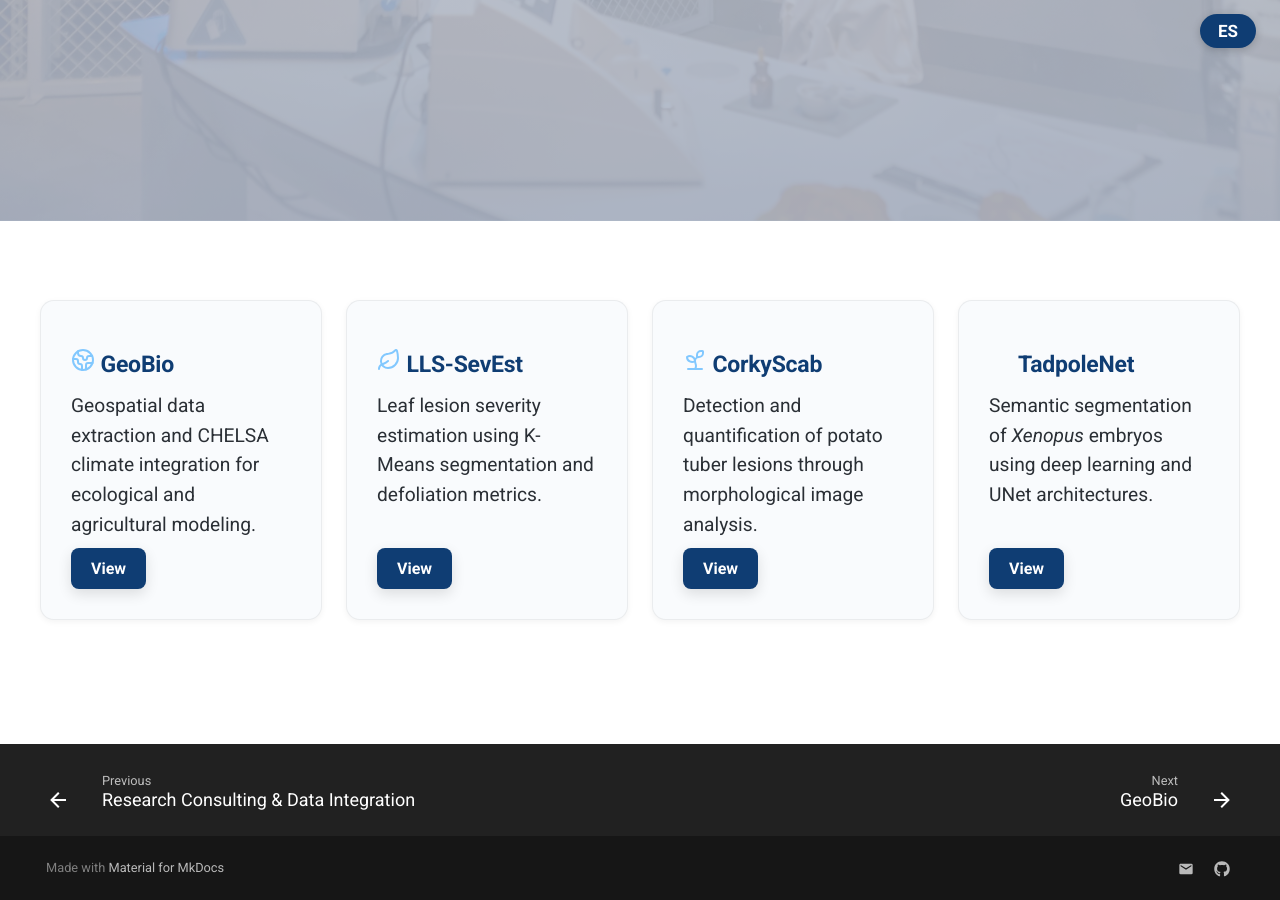
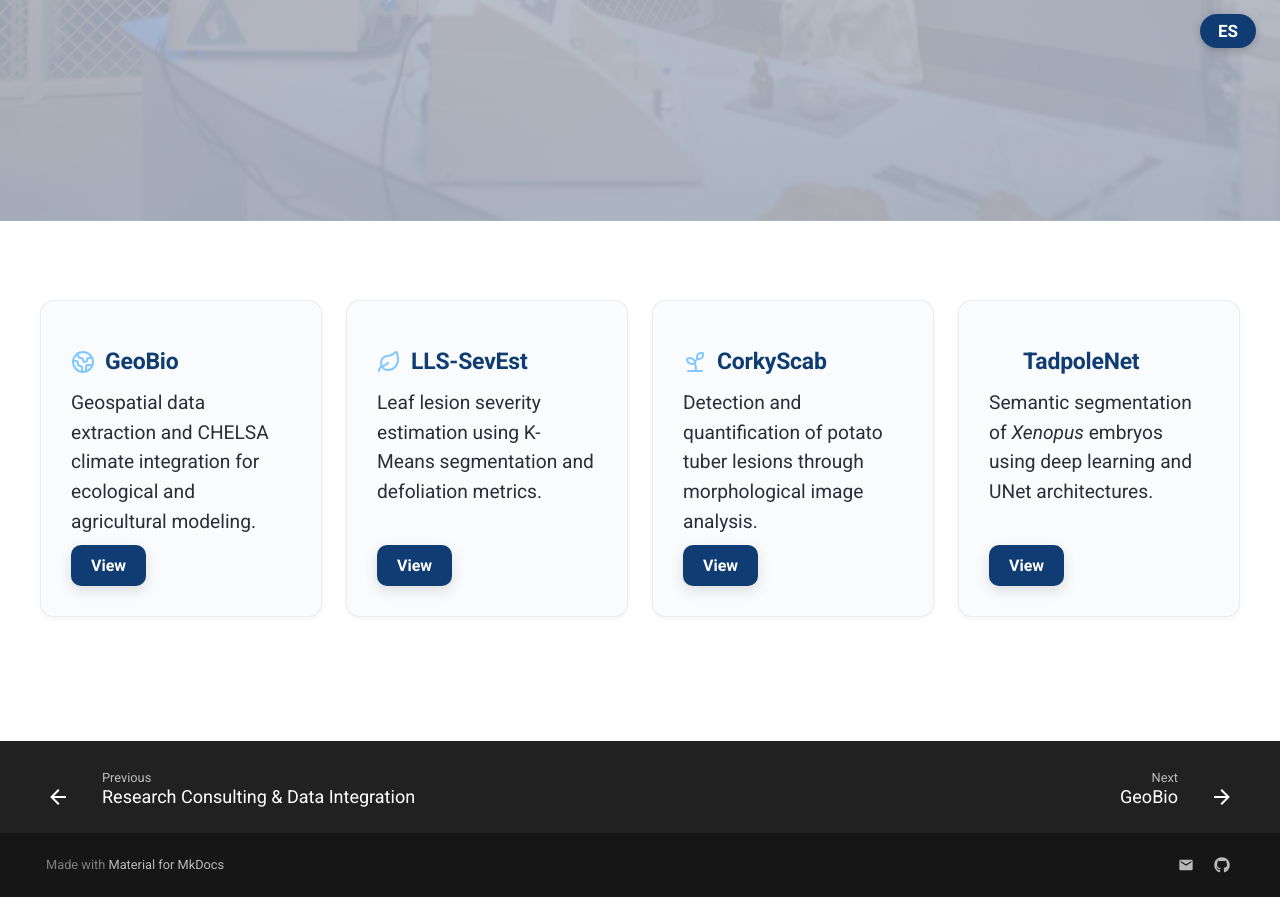
Before and after one commit to TH-BioData/th-biodata.github.io, an MkDocs documentation site: the page built from docs/projects/index.md, in a window 1280 px wide and 900 px high, scrolled down 805 px. Built offline with MkDocs 1.6.1 and Material for MkDocs 9.7.7, drawn with Linux system fonts in a browser that asks for light colours.

Commit message:
Update extra.css

```diff
--- a/docs/styles/extra.css
+++ b/docs/styles/extra.css
@@ -494,3 +494,74 @@ Scope: .th-services (Services) y .th-servicepage (subpáginas: image/bioinfo/geo
 .th-servicepage .th-card {
   min-height: 260px;
 }
+
+
+/* ============================================================
+PROJECTS — grilla, tipografía y botones (match con Services)
+============================================================ */
+
+/* 2×2 desktop, 2×1 tablet, 1×1 móvil */
+.th-cards--projects{
+  grid-template-columns: repeat(2, minmax(0,1fr));
+  gap: var(--th-gap, 24px);
+}
+@media (max-width: 900px){
+  .th-cards--projects{ grid-template-columns: 1fr 1fr; }
+}
+@media (max-width: 640px){
+  .th-cards--projects{ grid-template-columns: 1fr; }
+}
+
+/* Títulos con iconos Lucide alineados */
+.th-cards--projects .th-card h3{
+  display: flex;
+  align-items: center;
+  gap: .5rem;
+  margin-bottom: .45rem;
+  color: var(--th-color-corporate-blue);
+  font-weight: 800;
+  line-height: 1.25;
+}
+.th-cards--projects .th-card h3 .th-icon[data-lucide]{
+  width: 1.2rem;
+  height: 1.2rem;
+  color: var(--th-color-corporate-light-blue);
+  opacity: .95;
+}
+
+/* Texto y altura pareja */
+.th-cards--projects .th-card{
+  min-height: 260px;                 /* mismo alto que Services */
+  display: flex;
+  flex-direction: column;
+  justify-content: space-between;    /* texto arriba, botón abajo */
+}
+
+/* Botón “View” anclado abajo (matching Services/Home) */
+.th-cards--projects .th-card .th-btn,
+.th-cards--projects .th-card a.md-button{
+  align-self: flex-start;
+  margin-top: auto;                  /* empuja hacia abajo */
+  background: var(--th-color-corporate-blue);
+  color: #fff !important;
+  text-decoration: none;
+  padding: 8px 20px;
+  border-radius: 10px;
+  font-weight: 700;
+  box-shadow: 0 5px 14px rgba(0,0,0,.12);
+  transition: background .25s ease, transform .25s ease, box-shadow .25s ease;
+}
+.th-cards--projects .th-card .th-btn:hover,
+.th-cards--projects .th-card a.md-button:hover{
+  background: #004B8E;
+  transform: translateY(-2px);
+  box-shadow: 0 8px 20px rgba(0,0,0,.18);
+}
+
+/* Evitar cortes feos en títulos largos */
+.th-cards--projects .th-card h3{
+  word-break: normal;
+  hyphens: manual;
+}
+
+/* Modo oscuro: hereda estilos globales de .th-card */
```
